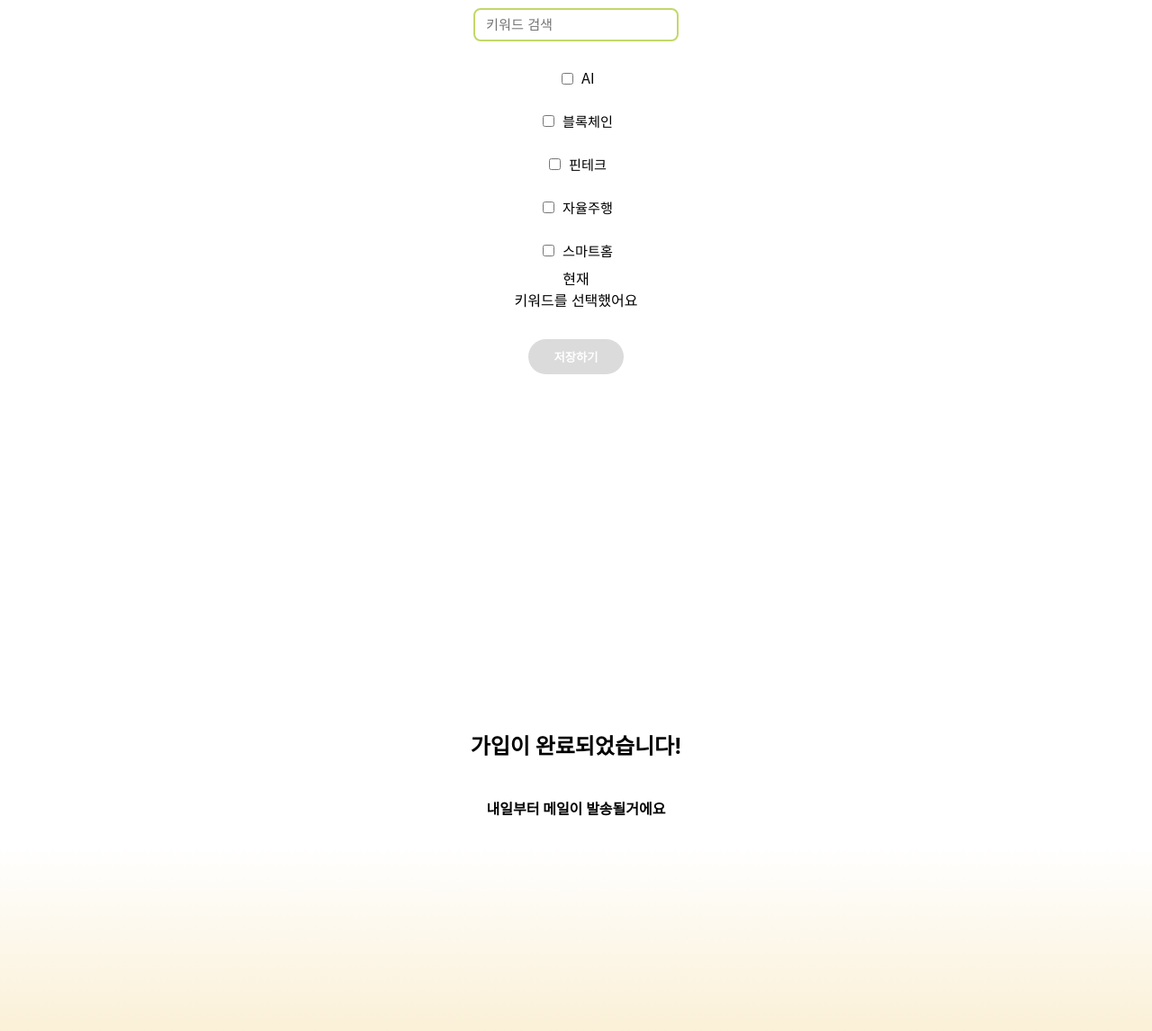
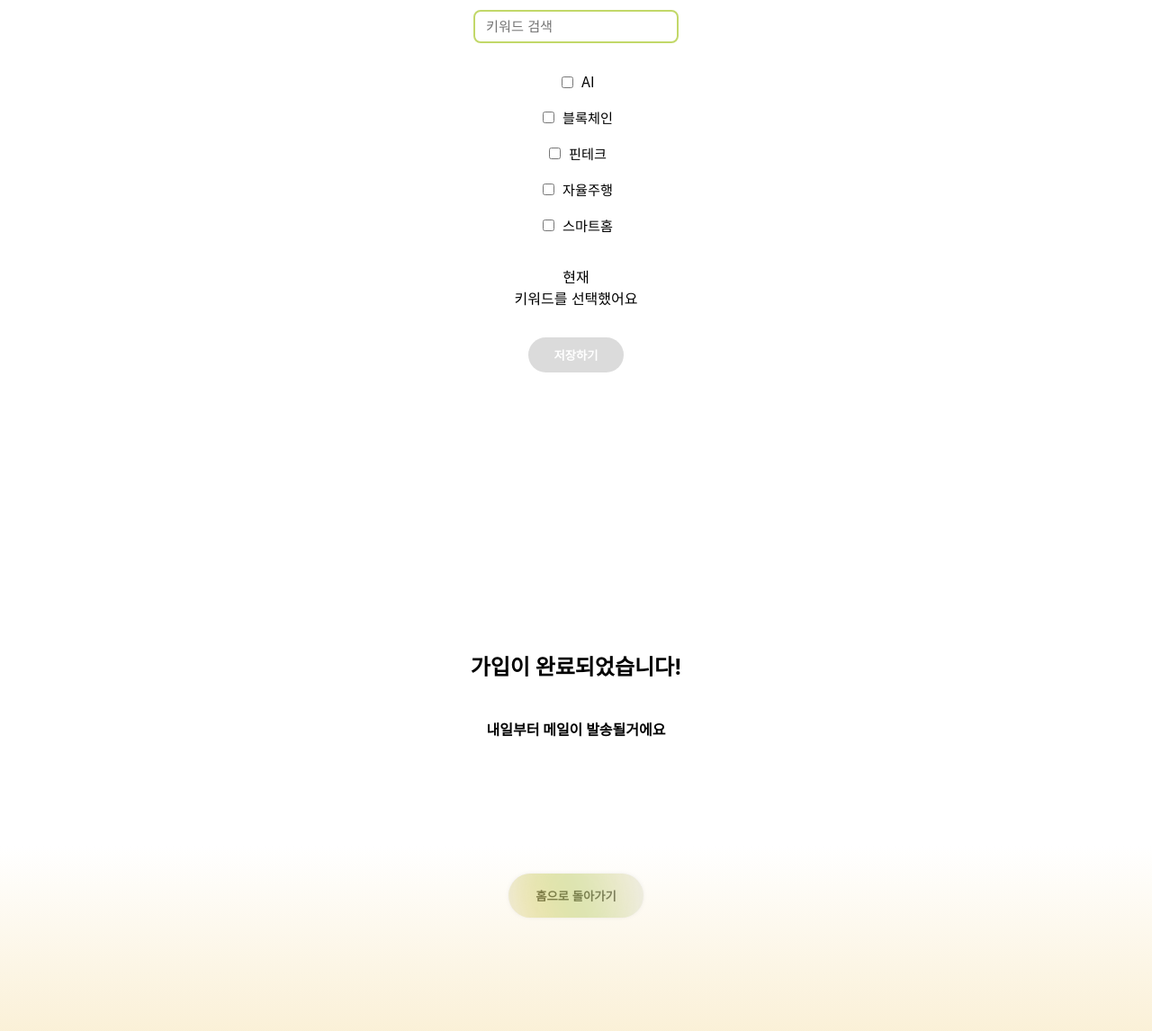
Before and after one commit to pal-lang-gwi/soup-frontend, a React (Vite) app: page /signup in a window 1280 px wide. Shown: the part 1139-2285 px from the top of the page at 90% size. Built offline with nearby package versions, Linux system fonts and the light colour scheme; no server answers.

Commit message:
🌸feat : 가입 완료 컨페티 추가, 로고 클릭시 홈이동

```diff
--- a/package.json
+++ b/package.json
@@ -12,7 +12,9 @@
   "dependencies": {
     "@tanstack/react-query": "^5.74.4",
     "axios": "^1.8.4",
+    "canvas-confetti": "^1.9.3",
     "react": "^19.0.0",
+    "react-canvas-confetti": "^2.0.7",
     "react-dom": "^19.0.0",
     "react-router": "^7.5.3",
     "react-router-dom": "^7.5.3",
--- a/src/App.tsx
+++ b/src/App.tsx
@@ -3,7 +3,6 @@ import { BrowserRouter } from 'react-router-dom';
 import { ThemeProvider } from 'styled-components';
 import './App.css';
 import './index.css';
-import AuthProvider from './providers/AuthProvider';
 import AppRoutes from './routes/router';
 import { theme } from './styles/theme';
 
@@ -15,9 +14,9 @@ function App() {
     <>
     <BrowserRouter>
       <ThemeProvider theme={theme}>
-        <AuthProvider>
+        {/* <AuthProvider> */}
           <AppRoutes />
-        </AuthProvider>
+        {/* </AuthProvider> */}
       </ThemeProvider>
     </BrowserRouter>
     </>
--- /dev/null
+++ b/src/components/ConfettiEffect.tsx
@@ -0,0 +1,68 @@
+import canvasConfetti, { CreateTypes } from "canvas-confetti";
+import { useEffect, useRef } from "react";
+
+interface ConfettiEffectProps {
+    fireTrigger: boolean;
+}
+
+const ConfettiEffect: React.FC<ConfettiEffectProps> = ({ fireTrigger }) => {
+    const confettiRef = useRef<CreateTypes | null>(null);
+    const canvasRef = useRef<HTMLCanvasElement | null>(null);
+
+    useEffect(() => {
+        if (!canvasRef.current) return;
+        confettiRef.current = canvasConfetti.create(canvasRef.current, {
+        resize: true,
+        useWorker: true,
+        });
+    }, []);
+
+    useEffect(() => {
+        if (fireTrigger && confettiRef.current) {
+        const confetti = confettiRef.current;
+
+        // 왼쪽 아래
+        confetti({
+            particleCount: 300,
+            angle: 60,
+            spread: 100,
+            startVelocity: 70,
+            gravity: 0.5,
+            ticks: 300,
+            origin: { x: 0, y: 1 },
+            colors: ["#FFD700", "#FF69B4", "#87CEFA", "#32CD32"],
+            scalar: 0.9,
+        });
+
+        // 오른쪽 아래
+        confetti({
+            particleCount: 300,
+            angle: 120,
+            spread: 100,
+            startVelocity: 70,
+            gravity: 0.5,
+            ticks: 300,
+            origin: { x: 1, y: 1 },
+            colors: ["#FFD700", "#FF69B4", "#87CEFA", "#32CD32"],
+            scalar: 0.9,
+        });
+        }
+    }, [fireTrigger]);
+
+    return (
+        <canvas
+        ref={canvasRef}
+        style={{
+            position: "fixed",
+            top: 0,
+            left: 0,
+            width: "100vw",
+            height: "100vh",
+            pointerEvents: "none",
+            zIndex: 9999,
+        }}
+        />
+    );
+};
+
+export default ConfettiEffect;
--- a/src/components/KeywordSelect.tsx
+++ b/src/components/KeywordSelect.tsx
@@ -78,7 +78,7 @@ const KeywordSelect: React.FC<Props> = ({ onSubmit, scrollToNextRef }) => {
             </Label>
             ))}
         </SelectBox>
-            <SelectCheck>현재 <SelectedKeyword>{selected}</SelectedKeyword> 키워드를 선택했어요</SelectCheck>
+            <SelectCheck>현재 <SelectedKeyword>{selected.join(', ')}</SelectedKeyword> 키워드를 선택했어요</SelectCheck>
         <SaveButton disabled={selected.length === 0} onClick={handleSave}>
             저장하기
         </SaveButton>
@@ -106,7 +106,7 @@ const Info = styled.div`
 
 
 const SelectBox = styled.div`
-    margin-top: 24px;
+    margin-top: 30px;
     display: flex;
     flex-direction: column;
     align-items: center;
@@ -117,7 +117,7 @@ const Label = styled.label`
     display: flex;
     align-items: center;
     gap: 6px;
-    padding: 8px 12px;
+    padding: 4px 12px;
     border-radius: 8px;
     cursor: pointer;
     user-select: none;
@@ -130,11 +130,12 @@ const Label = styled.label`
 `;
 
 const SelectCheck = styled.div`
+    margin-top: 30px;
 
 `;
 
 const SelectedKeyword = styled.div`
-    color: ${({theme})=> theme.buttonColor};
+    color: ${({theme})=> theme.mainGreen};
     font-weight: 400;
 `;
 
--- a/src/components/Logo.tsx
+++ b/src/components/Logo.tsx
@@ -1,15 +1,26 @@
+import { useNavigate } from 'react-router-dom'; // 또는 'react-router'가 아닌 경우
 import styled from "styled-components";
 import logo from '../assets/logo.png';
 
 const Logo = () => {
+    const navigate = useNavigate();
+
     return (
-        <LogoStyle src={logo} alt="SOUP Logo" />
+        <LogoStyle
+            src={logo}
+            alt="SOUP Logo"
+            onClick={() => {
+                navigate('/');
+                window.scrollTo(0, 0);
+            }}
+        />
     );
-}
+};
 
 export default Logo;
 
 const LogoStyle = styled.img`
     width: 60px;
     height: auto;
-`
+    cursor: pointer;
+`;
--- a/src/pages/FirstLogin.tsx
+++ b/src/pages/FirstLogin.tsx
@@ -1,5 +1,7 @@
-import { useRef, useState } from "react";
+import { useEffect, useRef, useState } from "react";
+import { useNavigate } from "react-router";
 import styled from "styled-components";
+import ConfettiEffect from "../components/ConfettiEffect";
 import InfoCheck from "../components/InfoCheck";
 import KeywordSelect from "../components/KeywordSelect";
 import Navbar from "../components/Navbar";
@@ -42,6 +44,35 @@ function FirstLogin() {
     const containerRef = useRef<HTMLDivElement>(null);
     const welcomeRef = useRef<HTMLDivElement>(null);
     const [isSubmitted, setIsSubmitted] = useState(false);
+
+    //완료 시 홈으로 돌아가기
+    const navigate = useNavigate();
+    const handleDone = () => {
+        navigate('/');
+        window.scrollTo(0, 0)
+    }
+    //컨페티
+    const [fireTrigger, setFireTrigger] = useState(false);
+    useEffect(() => {
+        const observer = new IntersectionObserver(
+        ([entry]) => {
+            if (entry.isIntersecting) {
+            setFireTrigger(true);
+            }
+        },
+        { threshold: 0.5 } // 50% 이상 보여질 때 발사
+        );
+
+        if (welcomeRef.current) {
+        observer.observe(welcomeRef.current);
+        }
+
+        return () => {
+        if (welcomeRef.current) {
+            observer.unobserve(welcomeRef.current);
+        }
+        };
+    }, []);
 
     return (
         <>
@@ -126,8 +157,15 @@ function FirstLogin() {
             </div>
             </Section>
             <Section ref ={welcomeRef}>
+                {/* 컨페티 터지게 */}
+                <ConfettiEffect fireTrigger={fireTrigger} />
                 <h2>가입이 완료되었습니다!</h2>
                 <h4>내일부터 메일이 발송될거에요</h4>
+                <HomeButtonWrapper onClick={handleDone}>홈으로 돌아가기
+                    <HoverEffect>
+                        <div />
+                    </HoverEffect>
+                </HomeButtonWrapper>
             </Section>
         {/* </StyleWrapper> */}
         </Background>
@@ -323,3 +361,73 @@ const ModalContent = styled.div`
 const KeyWordSection = styled.div`
     margin-top: 30%;
 `
+
+const HomeButtonWrapper = styled.button`
+    margin-top: 10%;
+    display: inline-flex;
+    align-items: center;
+    justify-content: center;
+    padding: 15px 30px;
+    border: 0;
+    position: relative;
+    overflow: hidden;
+    border-radius: 10rem;
+    transition: all 0.02s;
+    font-weight: bold;
+    cursor: pointer;
+    color: rgb(37, 37, 37);
+    z-index: 0;
+    box-shadow: 0 0px 7px -5px rgba(0, 0, 0, 0.5);
+
+    &:hover {
+        background: rgb(248, 232, 193);
+        color: rgb(33, 0, 85);
+    }
+
+    &:active {
+        transform: scale(0.97);
+    }
+`;
+
+const HoverEffect = styled.div`
+    position: absolute;
+    bottom: 0;
+    top: 0;
+    left: 0;
+    right: 0;
+    display: flex;
+    align-items: center;
+    justify-content: center;
+    z-index: 1;
+
+    div {
+        background: linear-gradient(
+        90deg,
+        rgba(253, 218, 110, 1) 0%,
+        rgba(194, 216, 105,1) 49%,
+        rgba(248, 232, 193, 1) 100%
+        );
+        border-radius: 40rem;
+        width: 10rem;
+        height: 10rem;
+        transition: 0.4s;
+        filter: blur(20px);
+        animation: effect infinite 3s linear;
+        opacity: 0.5;
+    }
+
+    ${HomeButtonWrapper}:hover & div {
+        width: 8rem;
+        height: 8rem;
+    }
+
+    @keyframes effect {
+        0% {
+        transform: rotate(0deg);
+        }
+
+        100% {
+        transform: rotate(360deg);
+        }
+    }
+`;
--- a/src/providers/AuthProvider.tsx
+++ b/src/providers/AuthProvider.tsx
@@ -15,7 +15,9 @@ const AuthProvider = ({children} : AuthProviderProps) => {
             try{
                 await onSilentRefresh();
                 console.log('토큰있어서 그냥 로그인할게요');
-                navigate('/signup');
+                if (location.pathname === "/") {
+                    navigate('/signup');
+                }
             }catch(error){
                 console.log('에러남', error);
             }
--- a/src/styles/colorTheme.ts
+++ b/src/styles/colorTheme.ts
@@ -1,5 +1,8 @@
 export const colorTheme = {
+    // rgb(248, 232, 193)
     mainColor: '#F8E8C1',
+    // rgb(253, 218, 110)
     buttonColor: '#fdda6e',
+    // rgb(194, 216, 105)
     mainGreen: '#C2D869',
 }
```
Also changed, not shown: 1 other file (tests, documents, lock files or other folders).
